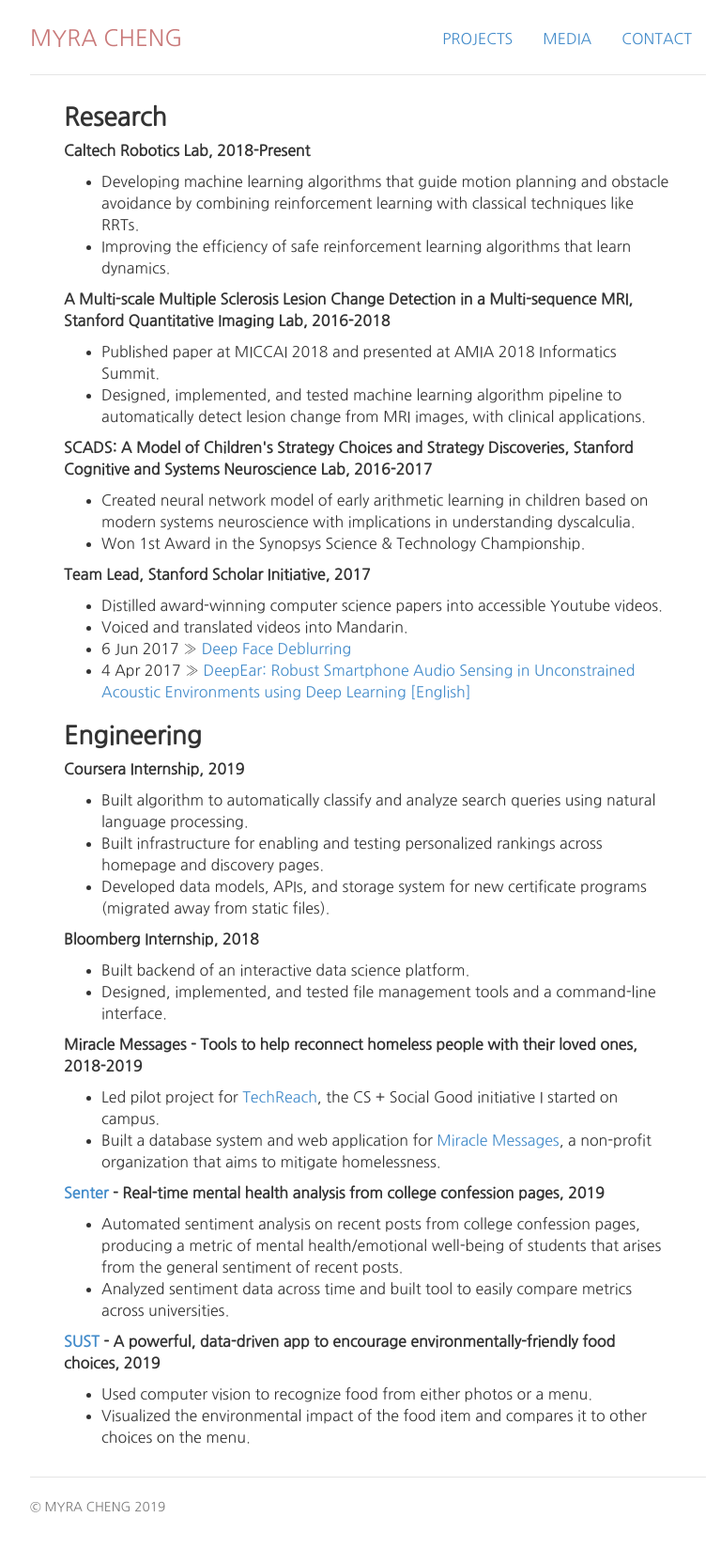
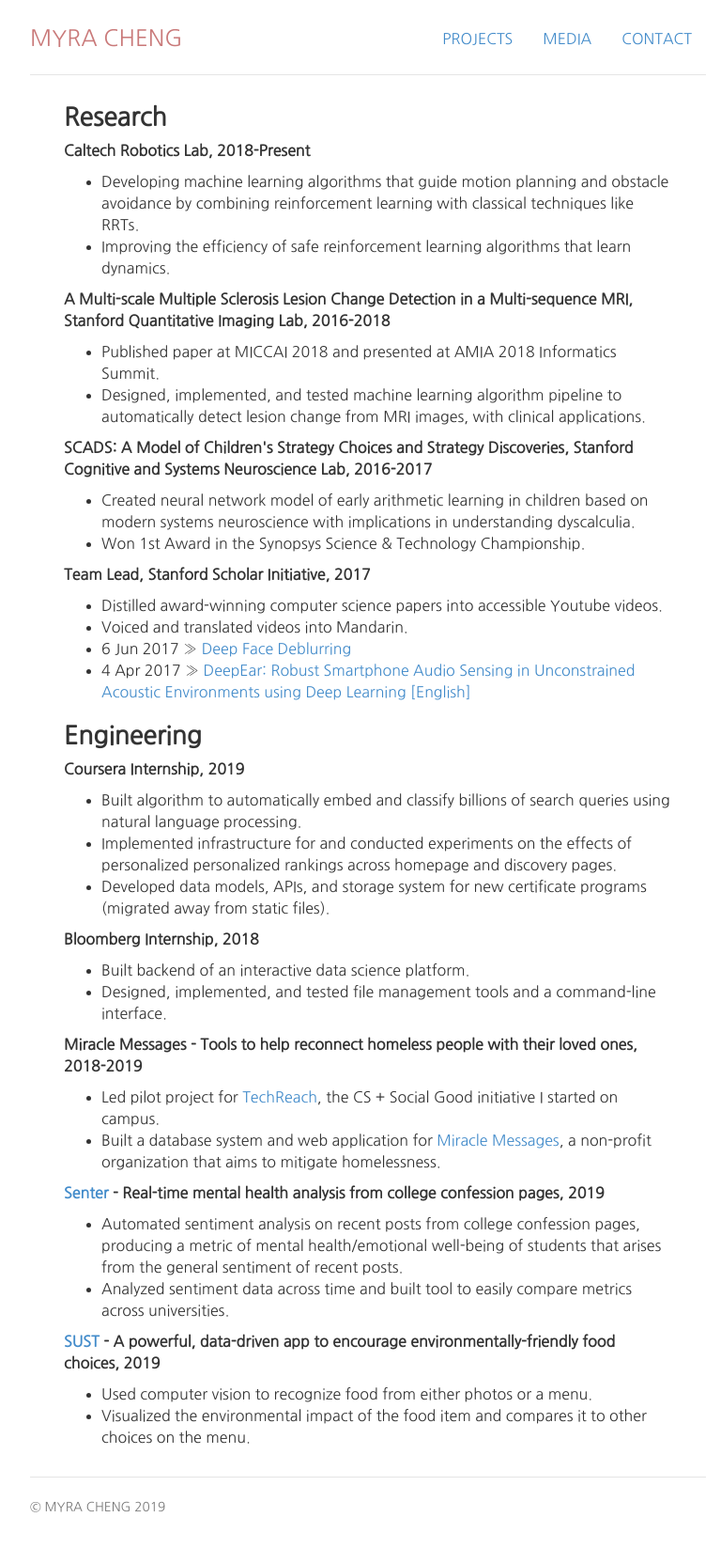
Before and after one commit to myracheng/oldwebsite, a Jekyll site: the page built from proj/index.html, in a window 1280 px wide. Shown: the whole page at 94% size, without its empty margins (248-1016 px from the left). Built offline with Jekyll 4.4.1, drawn with Linux system fonts in a browser that asks for light colours.

Commit message:
updated wording

```diff
--- a/press/index.html
+++ b/press/index.html
@@ -25,8 +25,6 @@ description: Links for Myra Cheng
 
 
 <h2>News</h2>
-<div class="notelist">
-
         <ul class="listnotes list-unstyled">
         <li><span>25 Jun 2019 &raquo;</span> <a href="https://www.caltech.edu/about/news/cs-plus-social-good">CS + Social Good</a></li>
           <li><span>2019 &raquo;</span> <a href="https://snapresearchfs.splashthat.com/">Snap Research Scholar</a></li>
--- a/proj/index.html
+++ b/proj/index.html
@@ -40,15 +40,14 @@ description: Current CV for Myra Cheng
 				<h2>Engineering</h2>
 				<p><strong>Coursera Internship, 2019</strong></p>
 				<ul>
-						<li> Built algorithm to automatically classify and analyze search queries using natural language
-								processing.
+						<li>Built algorithm to automatically embed and classify billions of search queries using natural language processing.
 							</li>
-							<li>Built infrastructure for enabling and testing personalized rankings across homepage and discovery pages. </li>
+							<li>Implemented infrastructure for and conducted experiments on the effects of personalized personalized rankings across homepage and discovery pages. </li>
 							<li>Developed data models, APIs, and storage system for new certificate programs (migrated away from static files). </li>
 					</ul>
 					<p><strong>Bloomberg Internship, 2018</strong></p>
 				<ul>
-						<li> Built backend of an interactive data science platform.
+						<li>Built backend of an interactive data science platform.
 							</li>
 							<li>Designed, implemented, and tested file management tools and a command-line interface.</li>
 					</ul>
```
Also changed, not shown: other parts of press/index.html (+1 -1 lines).
